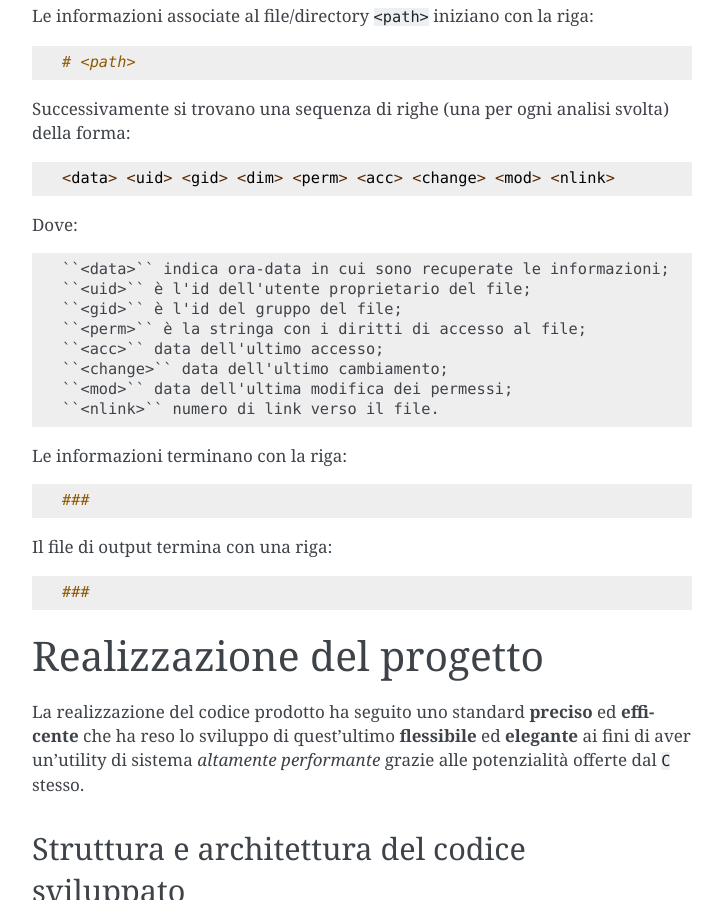
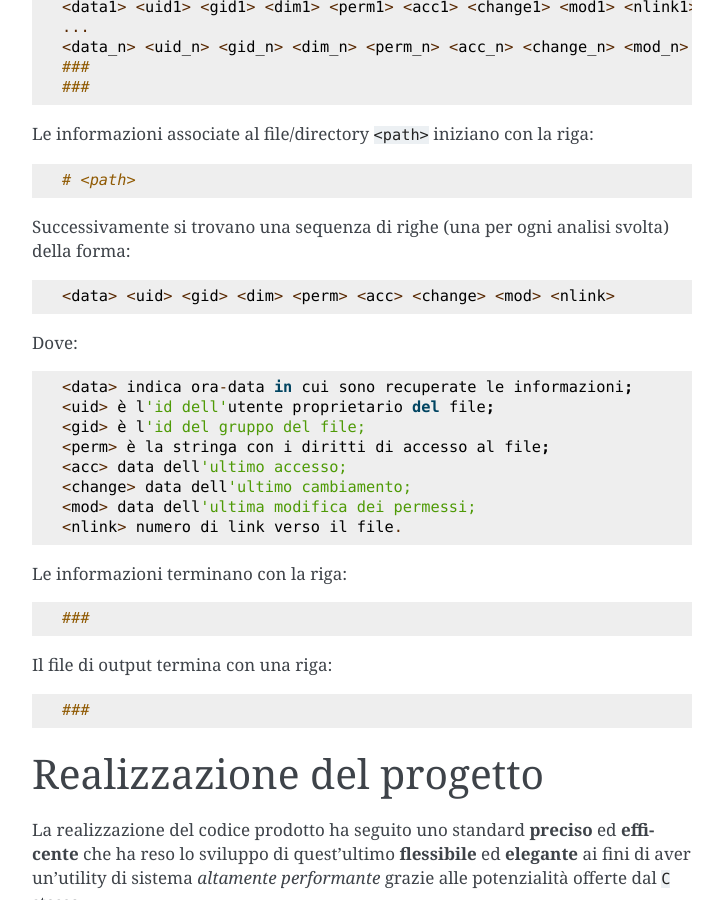
Before and after one commit to Azzeccagarbugli/filestat, a Sphinx documentation site: the page built from doc/introduzione.rst, in a window 1280 px wide and 900 px high, scrolled down 2340 px. Shown: the whole window, without its empty margins (388-1111 px from the left). Built offline with Sphinx 7.4.7, drawn with Linux system fonts in a browser that asks for light colours; pages that are not in the unit, such as notebooks, are missing from menus.

Commit message:
[FIX] Documentazione fixata

```diff
--- a/doc/introduzione.rst
+++ b/doc/introduzione.rst
@@ -34,13 +34,20 @@
 * ``--verbose|-v``: durante l'esecuzione il programma mostra a video le informazioni sui file elaborati, ed i dati raccolti;
 
 * ``--stat|-s``: vengono mostrate sullo standard output le seguenti statistiche:
-    - numero di file monitorati;
-    - numero di link;
-    - numero di directory;
-    - dimensione totale;
-    - dimensione media;
-    - dimensione massima;
-    - dimensione minima (in byte).
+
+    * numero di file monitorati;
+
+    * numero di link;
+
+    * numero di directory;
+
+    * dimensione totale;
+
+    * dimensione media;
+
+    * dimensione massima;
+
+    * dimensione minima (in byte).
 
 * ``--report|-r``: al termine dell'esecuzione vengono mostrati sullo standard output le informazioni riguardanti numero di file elaborati, tempo di elaborazione, dimensione massima del file;
 
@@ -96,14 +103,14 @@
 
 Dove::
 
-  ``<data>`` indica ora-data in cui sono recuperate le informazioni;
-  ``<uid>`` è l'id dell'utente proprietario del file;
-  ``<gid>`` è l'id del gruppo del file;
-  ``<perm>`` è la stringa con i diritti di accesso al file;
-  ``<acc>`` data dell'ultimo accesso;
-  ``<change>`` data dell'ultimo cambiamento;
-  ``<mod>`` data dell'ultima modifica dei permessi;
-  ``<nlink>`` numero di link verso il file.
+  <data> indica ora-data in cui sono recuperate le informazioni;
+  <uid> è l'id dell'utente proprietario del file;
+  <gid> è l'id del gruppo del file;
+  <perm> è la stringa con i diritti di accesso al file;
+  <acc> data dell'ultimo accesso;
+  <change> data dell'ultimo cambiamento;
+  <mod> data dell'ultima modifica dei permessi;
+  <nlink> numero di link verso il file.
 
 Le informazioni terminano con la riga::
 
```
